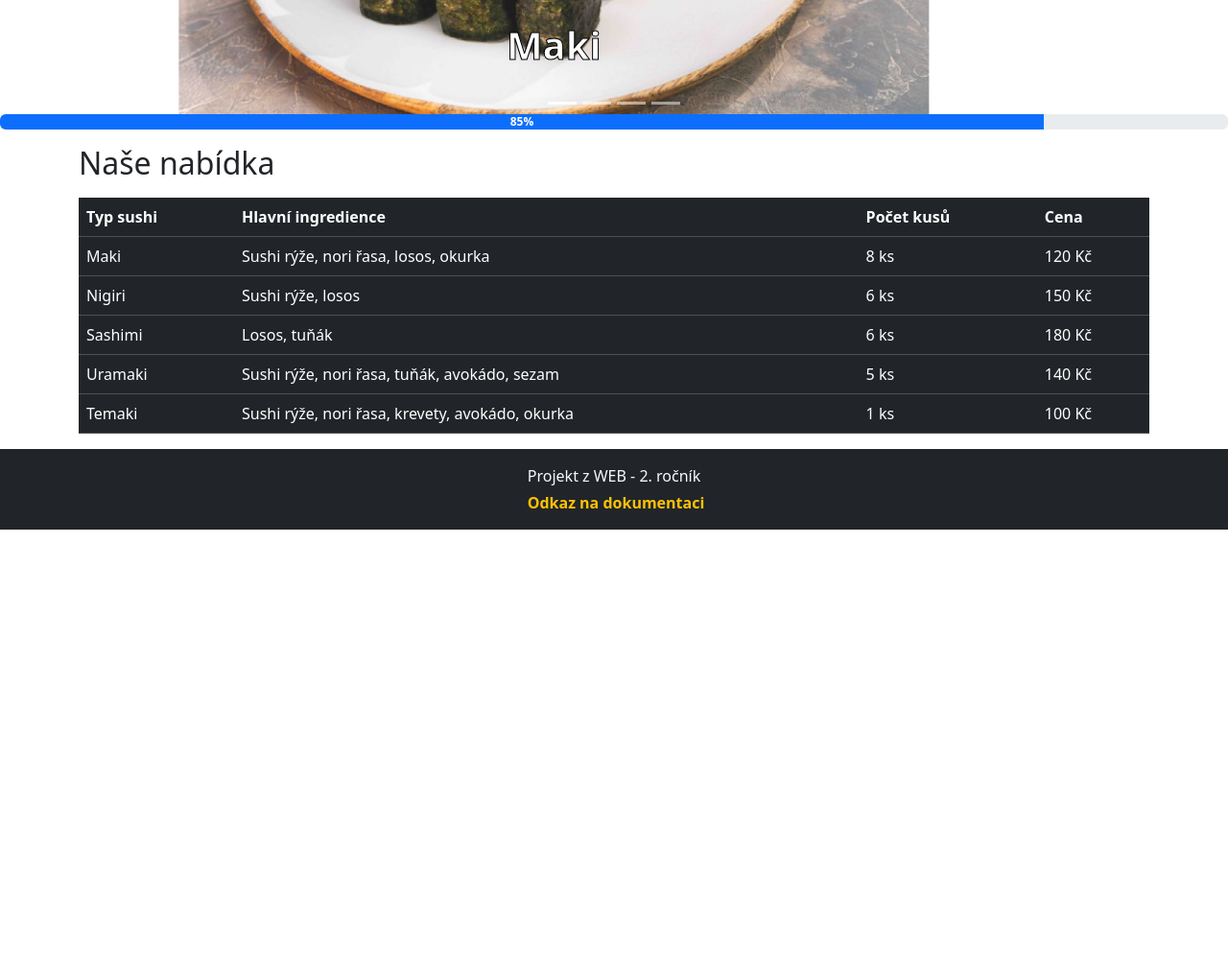
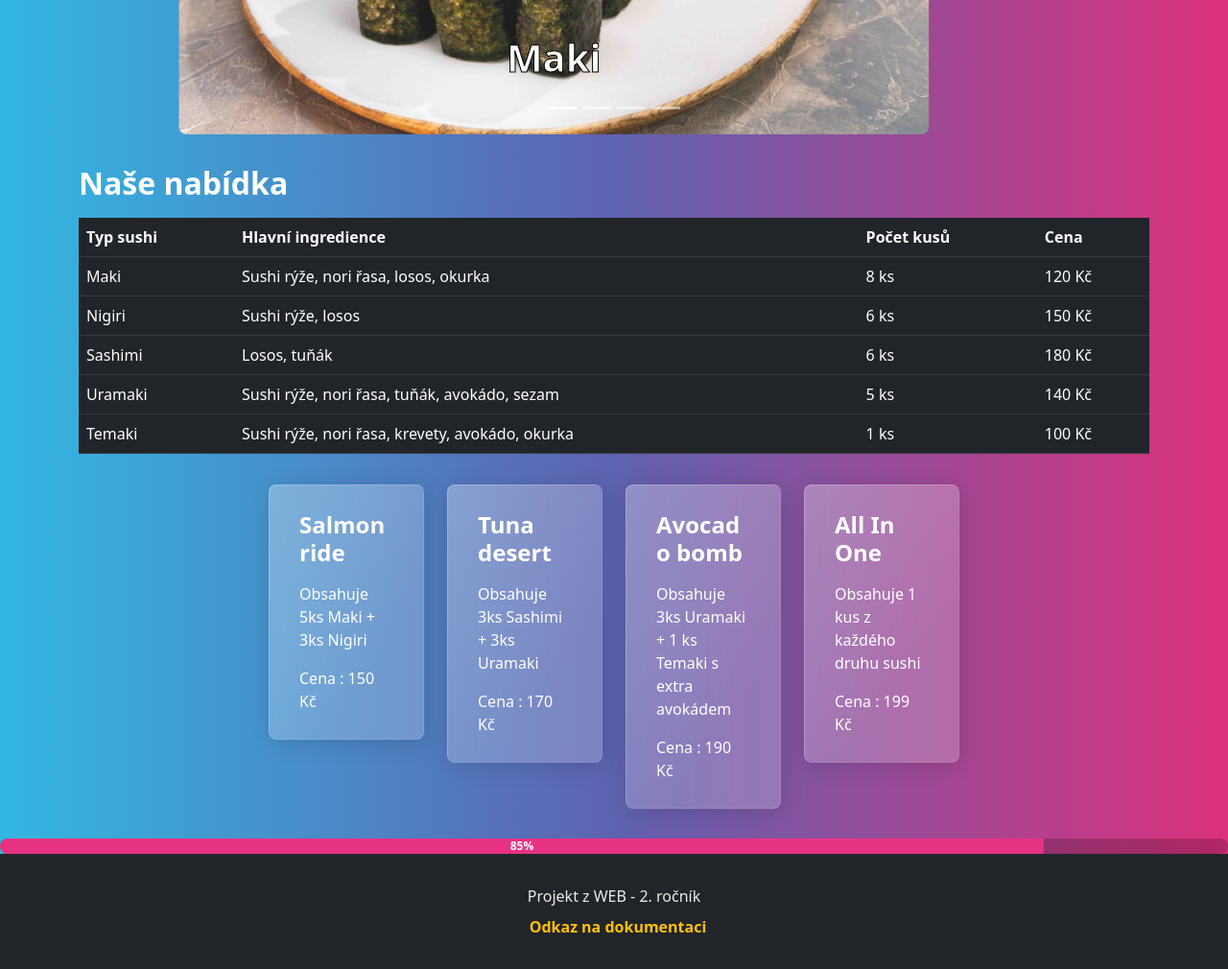
Before and after one commit to OndraVesely/WebProjekt, a website: page index.html in a window 1280 px wide. Shown: the part 376-1386 px from the top of the page at 96% size. Before the commit the page ends 928 px from the top, so only its background shows below. Drawn offline with nearby package versions, Linux system fonts and the light colour scheme.

Commit message:
hotovoskoro

```diff
--- a/index.html
+++ b/index.html
@@ -7,12 +7,14 @@
   <title>Document</title>
   <script src="node_modules/bootstrap/dist/js/bootstrap.bundle.min.js"></script>
   <link rel="stylesheet" href="node_modules/bootstrap/dist/css/bootstrap.min.css">
+  <link rel="stylesheet" href="node_modules/bootswatch/dist/quartz/bootstrap.min.css">
 </head>
 
 <body>
   <nav class="navbar navbar-expand-sm bg-dark  navbar-dark">
     <div class="container-fluid">
-      <a class="navbar-brand fw-bold" href="index.html">Sushi UH</a>
+      <img src="sushi/logo.png" class="rounded img-fluid" alt="Cinque Terre"><a class="navbar-brand"
+        href="index.html">Sushi UH</a>
       <button class="navbar-toggler" type="button" data-bs-toggle="collapse" data-bs-target="#collapsibleNavbar">
       </button>
       <div class="collapse navbar-collapse" id="collapsibleNavbar">
@@ -41,32 +43,29 @@
     <!-- The slideshow/carousel -->
     <div class="carousel-inner container">
       <div class="carousel-item active">
-        <img src="sushi/Maki.png" alt="Maki" class="d-block mx-auto" style="width: 70%;">
+        <img src="sushi/Maki.png" alt="Maki" class="d-block mx-auto rounded" style="width: 70%;">
         <div class="sushi-nadpis carousel-caption">
           <h2>Maki</h2>
         </div>
       </div>
       <div class="carousel-item">
-        <img src="sushi/Nigiri.png" alt="Nigiri" class="d-block mx-auto" style="width: 70%;">
+        <img src="sushi/Nigiri.png" alt="Nigiri" class="d-block mx-auto rounded" style="width: 70%;">
         <div class="sushi-nadpis carousel-caption">
           <h2>Nigiri</h2>
         </div>
       </div>
       <div class="carousel-item">
-        <img src="sushi/sashimi.png" alt="Sashimi" class="d-block mx-auto" style="width: 70%;">
+        <img src="sushi/sashimi.png" alt="Sashimi" class="d-block mx-auto rounded" style="width: 70%;">
         <div class="sushi-nadpis carousel-caption">
           <h2>Sashimi</h2>
         </div>
       </div>
       <div class="carousel-item">
-        <img src="sushi/uramaki.png" alt="Uramaki" class="d-block mx-auto" style="width: 70%;">
+        <img src="sushi/uramaki.png" alt="Uramaki" class="d-block mx-auto rounded" style="width: 70%;">
         <div class="sushi-nadpis carousel-caption">
           <h2>Uramaki</h2>
         </div>
       </div>
-    </div>
-    <div class="progress">
-      <div class="progress-bar fw-bold" style="width:85%">85%</div>
     </div>
 
     <!-- Left and right controls/icons -->
@@ -122,6 +121,52 @@
         </tr>
       </tbody>
     </table>
+    <div class="container-fluid">
+      <div class="row justify-content-center">
+        <div class="col-xl-2 col-lg-3 col-md-4 col-sm-6 mb-3">
+          <div class="card">
+            <div class="card-body">
+              <h4 class="card-title">Salmon ride</h4>
+              <p class="card-text">Obsahuje 5ks Maki + 3ks Nigiri</p>
+              <p class="card-text">Cena : 150 Kč</p>
+
+            </div>
+          </div>
+        </div>
+        <div class="col-xl-2 col-lg-3 col-md-4 col-sm-6 mb-3">
+          <div class="card">
+            <div class="card-body">
+              <h4 class="card-title">Tuna desert</h4>
+              <p class="card-text">Obsahuje 3ks Sashimi + 3ks Uramaki</p>
+              <p class="card-text">Cena : 170 Kč</p>
+            </div>
+          </div>
+        </div>
+        <div class="col-xl-2 col-lg-3 col-md-4 col-sm-6 mb-3">
+          <div class="card">
+            <div class="card-body">
+              <h4 class="card-title">Avocado bomb</h4>
+              <p class="card-text">Obsahuje 3ks Uramaki + 1 ks Temaki s extra avokádem</p>
+              <p class="card-text">Cena : 190 Kč</p>
+
+            </div>
+          </div>
+        </div>
+        <div class="col-xl-2 col-lg-3 col-md-4 col-sm-6 mb-3">
+          <div class="card">
+            <div class="card-body">
+              <h4 class="card-title">All In One</h4>
+              <p class="card-text">Obsahuje 1 kus z každého druhu sushi</p>
+              <p class="card-text">Cena : 199 Kč</p>
+            </div>
+          </div>
+        </div>
+      </div>
+    </div>
+  </div>
+  <div class="progress">
+    <div class="progress-bar fw-bold" style="width:85%">85%</div>
+  </div>
   <style>
     .sushi-nadpis h2 {
       color: white;
@@ -133,7 +178,7 @@
   </div>
   <footer class="bg-dark text-light text-center py-3 mt-auto">
     <p class="mb-1">Projekt z WEB - 2. ročník</p>
-    <a href="dokumentace.pdf" target="_blank" class="text-warning text-decoration-none fw-bold">
+    <a href="dokumentace2.pdf" target="_blank" class="text-warning text-decoration-none fw-bold">
       <i class="fa-solid fa-file-pdf me-1"></i>Odkaz na dokumentaci
     </a>
   </footer>
```
Also changed, not shown: stranka2.html (+12 -3 lines), stranka3.html (+3 -2 lines), sushi/logo.png (added), 2 other files. Lines whose indentation alone changed are shown as unchanged.
